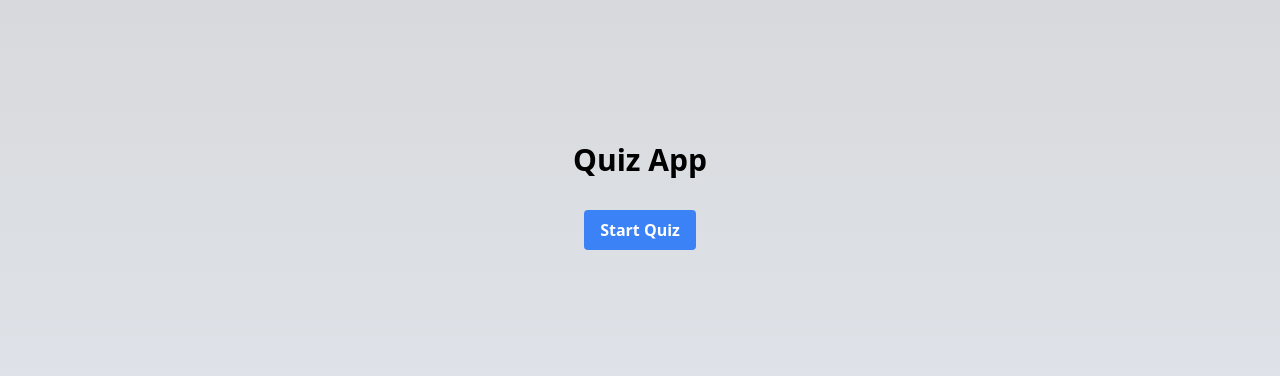
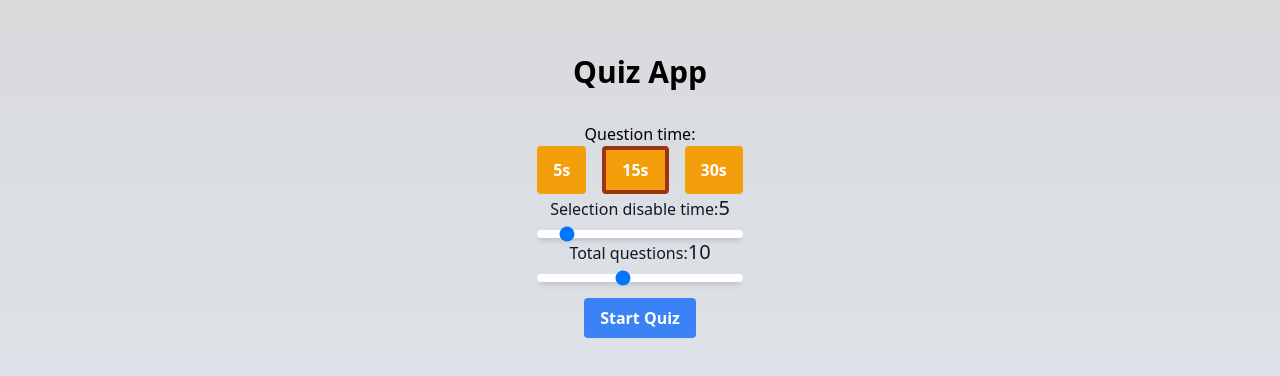
Before and after one commit to eliptik1/quiz-app, a React (Vite) app: page / in a window 1280 px wide. Shown: the part 204-580 px from the top of the page. Built offline with nearby package versions, Linux system fonts and the light colour scheme.

Commit message:
Add exit quiz button & create quiz settings UI

```diff
--- a/src/App.jsx
+++ b/src/App.jsx
@@ -1,12 +1,18 @@
 import { useState } from "react";
 import { Quiz } from "./components/Quiz";
+import { RangeSlider } from "./components/RangeSlider";
 
 function App() {
   const [isQuizStarted, setIsQuizStarted] = useState(false);
   const [quizKey, setQuizKey] = useState(0);
+  const [questionTime, setQuestionTime] = useState(30); //seconds
 
   const startQuiz = () => {
     setIsQuizStarted(true);
+  };
+
+  const exitQuiz = () => {
+    setIsQuizStarted(false);
   };
 
   const restartQuiz = () => {
@@ -18,14 +24,48 @@ function App() {
     <div className="bg-gradient-to-t from-slate-200 to-neutral-300 min-h-screen mx-auto p-4 flex flex-col gap-4 justify-center items-center">
       <h1 className="text-3xl font-bold mb-4 text-center">Quiz App</h1>
       {!isQuizStarted ? (
-        <button
-          onClick={startQuiz}
-          className="bg-blue-500 hover:bg-blue-700 text-white font-bold py-2 px-4 rounded"
-        >
-          Start Quiz
-        </button>
+        <div className="flex flex-col items-center">
+          <p>Question time:</p>
+          <div className="flex gap-4">
+            <button
+              onClick={() => setQuestionTime(5)}
+              className="bg-amber-500 hover:bg-amber-700 text-white font-bold py-2 px-4 rounded"
+            >
+              5s
+            </button>
+
+            <button
+              onClick={() => setQuestionTime(15)}
+              className="bg-amber-500 p-3 border-4 border-orange-800 hover:bg-amber-700 text-white font-bold py-2 px-4 rounded"
+            >
+              15s
+            </button>
+
+            <button
+              onClick={() => setQuestionTime(30)}
+              className="bg-amber-500 hover:bg-amber-700 text-white font-bold py-2 px-4 rounded"
+            >
+              30s
+            </button>
+          </div>
+
+          <RangeSlider />
+          <RangeSlider rangeType={"totalQuestions"} />
+
+          <button
+            onClick={startQuiz}
+            className="bg-blue-500 hover:bg-blue-700 text-white font-bold py-2 px-4 mt-4 w-fit rounded"
+          >
+            Start Quiz
+          </button>
+        </div>
       ) : (
-        <Quiz key={quizKey} onRestart={restartQuiz} />
+        <Quiz
+          key={quizKey}
+          onRestart={restartQuiz}
+          onExit={exitQuiz}
+          questionTime={questionTime}
+        />
       )}
     </div>
   );
--- a/src/components/QuestionScreen.jsx
+++ b/src/components/QuestionScreen.jsx
@@ -7,9 +7,18 @@ export const QuestionScreen = ({
   currentQuestion,
   canChoose,
   handleOptionClick,
+  onExit,
 }) => {
   return (
     <div className="flex flex-col items-center w-[700px] shadow-lg bg-white p-8 rounded-2xl">
+      <div className="w-full">
+        <button
+          onClick={onExit}
+          className="bg-orange-500 hover:bg-orange-700 text-white font-bold py-2 px-4 rounded"
+        >
+          Exit
+        </button>
+      </div>
       <CircularCountdown
         questionTime={questionTime}
         timeLeft={timeLeft}
--- a/src/components/Quiz.jsx
+++ b/src/components/Quiz.jsx
@@ -3,15 +3,14 @@ import { QuestionScreen } from "./QuestionScreen";
 import { QuizResults } from "./QuizResults";
 import { parseOptions, fetchQuestions } from "../utils/quizUtils";
 
-const QUESTION_TIME = 30; // seconds
 const ALLOW_OPTIONS_TIME = 10; // seconds
 const NUMBER_OF_QUESTIONS = 10;
 
-export const Quiz = ({ onRestart }) => {
+export const Quiz = ({ onRestart, onExit, questionTime }) => {
   const [questions, setQuestions] = useState([]);
   const [loading, setLoading] = useState(true);
   const [currentQuestion, setCurrentQuestion] = useState(0);
-  const [timeLeft, setTimeLeft] = useState(QUESTION_TIME);
+  const [timeLeft, setTimeLeft] = useState(questionTime);
   const [canChoose, setCanChoose] = useState(false);
   const [responses, setResponses] = useState([]);
 
@@ -39,7 +38,7 @@ export const Quiz = ({ onRestart }) => {
             setCanChoose(false);
             addResponse("empty");
             nextQuestion();
-            return QUESTION_TIME;
+            return questionTime;
           }
         });
       }, 1000);
@@ -70,7 +69,7 @@ export const Quiz = ({ onRestart }) => {
 
   const nextQuestion = () => {
     setCurrentQuestion((prev) => prev + 1);
-    setTimeLeft(QUESTION_TIME);
+    setTimeLeft(questionTime);
   };
 
   const handleOptionClick = (option) => {
@@ -102,11 +101,12 @@ export const Quiz = ({ onRestart }) => {
     <QuestionScreen
       question={question}
       options={options}
-      questionTime={QUESTION_TIME}
+      questionTime={questionTime}
       timeLeft={timeLeft}
       currentQuestion={currentQuestion}
       canChoose={canChoose}
       handleOptionClick={handleOptionClick}
+      onExit={onExit}
     />
   );
 };
--- /dev/null
+++ b/src/components/RangeSlider.jsx
@@ -0,0 +1,47 @@
+import React, { useState } from "react";
+
+export const RangeSlider = ({ rangeType }) => {
+  const [totalQuestions, setTotalQuestions] = useState(10);
+  const [selectionDisableTime, setSelectionDisableTime] = useState(5);
+
+  const handleTotalQuestions = (event) => {
+    setTotalQuestions(event.target.value);
+  };
+
+  const handleDisableTime = (event) => {
+    setSelectionDisableTime(event.target.value);
+  };
+
+  return (
+    <div className="flex flex-col items-center w-full">
+      <label
+        htmlFor="default-range"
+        className="block mb-2 font-medium text-gray-900 dark:text-white"
+      >
+        {rangeType === "totalQuestions"
+          ? "Total questions:"
+          : "Selection disable time:"}
+        <span className="text-xl">
+          {rangeType === "totalQuestions"
+            ? totalQuestions
+            : selectionDisableTime}
+        </span>
+      </label>
+      <input
+        id="default-range"
+        type="range"
+        min="3"
+        max="20"
+        value={
+          rangeType === "totalQuestions" ? totalQuestions : selectionDisableTime
+        }
+        onChange={
+          rangeType === "totalQuestions"
+            ? handleTotalQuestions
+            : handleDisableTime
+        }
+        className="w-full h-2 bg-white shadow-md rounded-lg appearance-none cursor-pointer dark:bg-gray-700"
+      />
+    </div>
+  );
+};
```
